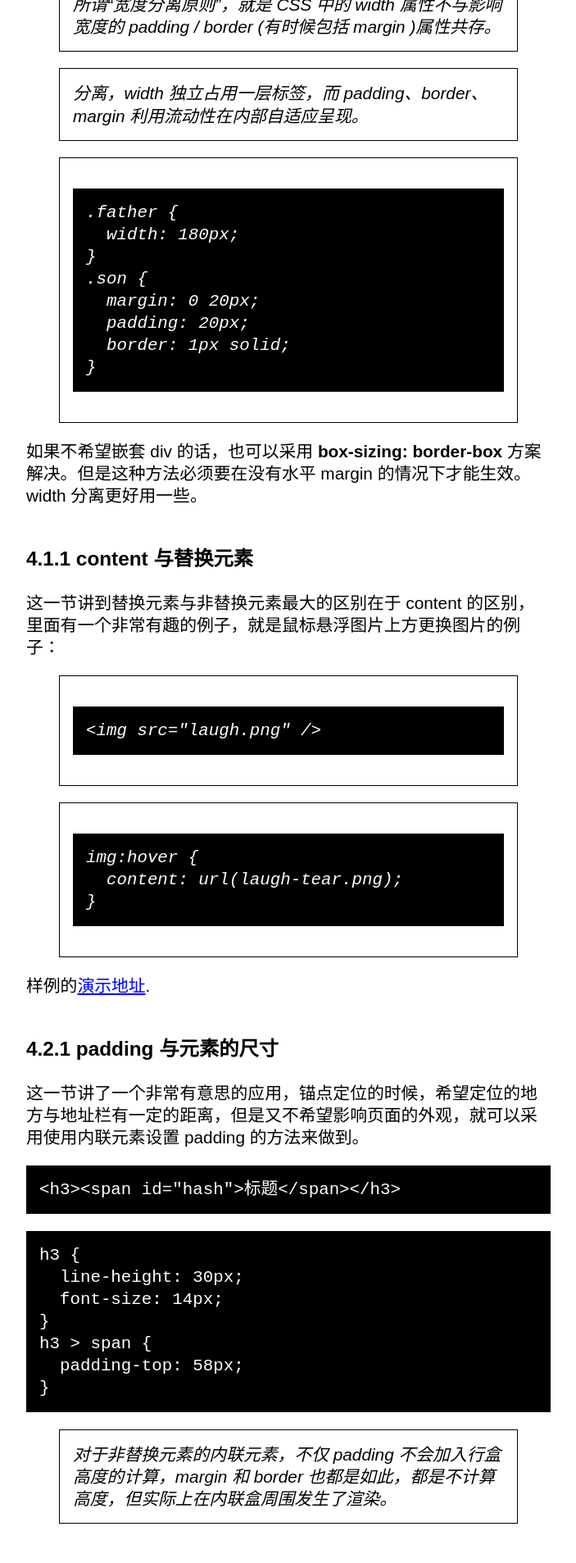
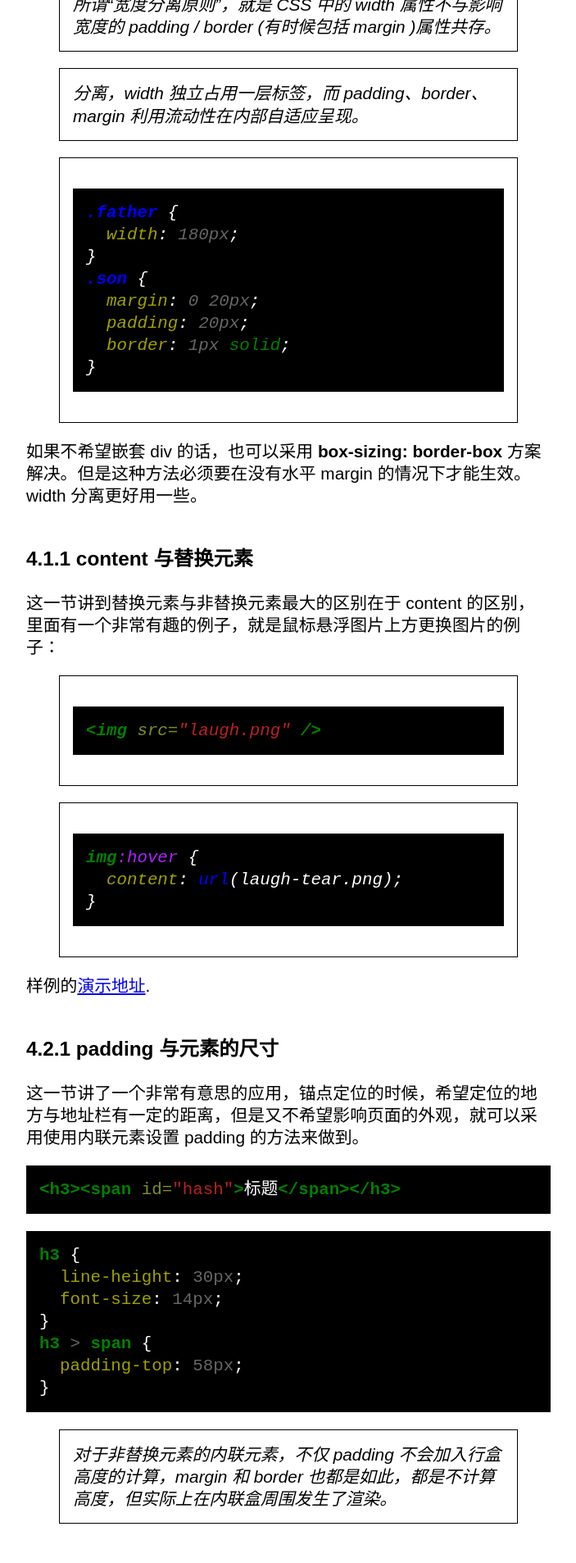
Before and after one commit to wangyu-1999/wangyu-1999.github.io, a Jekyll site: the page built from _posts/2021-08-27-读书笔记-css世界.md, in a window 1280 px wide. Shown: the part 878-2785 px from the top of the page at 82% size, without its empty margins (288-991 px from the left). Built offline with Jekyll 4.4.1, drawn with Linux system fonts in a browser that asks for light colours; comment, search, counter and statistics services are not loaded.

Commit message:
fix:修改代码风格

```diff
--- /dev/null
+++ b/assets/css/code.scss
@@ -0,0 +1,207 @@
+.highlight .hll {
+  background-color: #ffffcc;
+}
+.highlight {
+  background: #f8f8f8;
+}
+.highlight .c {
+  color: #408080;
+  font-style: italic;
+} /* Comment */
+.highlight .err {
+  border: 1px solid #ff0000;
+} /* Error */
+.highlight .k {
+  color: #008000;
+  font-weight: bold;
+} /* Keyword */
+.highlight .o {
+  color: #666666;
+} /* Operator */
+.highlight .cm {
+  color: #408080;
+  font-style: italic;
+} /* Comment.Multiline */
+.highlight .cp {
+  color: #bc7a00;
+} /* Comment.Preproc */
+.highlight .c1 {
+  color: #408080;
+  font-style: italic;
+} /* Comment.Single */
+.highlight .cs {
+  color: #408080;
+  font-style: italic;
+} /* Comment.Special */
+.highlight .gd {
+  color: #a00000;
+} /* Generic.Deleted */
+.highlight .ge {
+  font-style: italic;
+} /* Generic.Emph */
+.highlight .gr {
+  color: #ff0000;
+} /* Generic.Error */
+.highlight .gh {
+  color: #000080;
+  font-weight: bold;
+} /* Generic.Heading */
+.highlight .gi {
+  color: #00a000;
+} /* Generic.Inserted */
+.highlight .go {
+  color: #888888;
+} /* Generic.Output */
+.highlight .gp {
+  color: #000080;
+  font-weight: bold;
+} /* Generic.Prompt */
+.highlight .gs {
+  font-weight: bold;
+} /* Generic.Strong */
+.highlight .gu {
+  color: #800080;
+  font-weight: bold;
+} /* Generic.Subheading */
+.highlight .gt {
+  color: #0044dd;
+} /* Generic.Traceback */
+.highlight .kc {
+  color: #008000;
+  font-weight: bold;
+} /* Keyword.Constant */
+.highlight .kd {
+  color: #008000;
+  font-weight: bold;
+} /* Keyword.Declaration */
+.highlight .kn {
+  color: #008000;
+  font-weight: bold;
+} /* Keyword.Namespace */
+.highlight .kp {
+  color: #008000;
+} /* Keyword.Pseudo */
+.highlight .kr {
+  color: #008000;
+  font-weight: bold;
+} /* Keyword.Reserved */
+.highlight .kt {
+  color: #b00040;
+} /* Keyword.Type */
+.highlight .m {
+  color: #666666;
+} /* Literal.Number */
+.highlight .s {
+  color: #ba2121;
+} /* Literal.String */
+.highlight .na {
+  color: #7d9029;
+} /* Name.Attribute */
+.highlight .nb {
+  color: #008000;
+} /* Name.Builtin */
+.highlight .nc {
+  color: #0000ff;
+  font-weight: bold;
+} /* Name.Class */
+.highlight .no {
+  color: #880000;
+} /* Name.Constant */
+.highlight .nd {
+  color: #aa22ff;
+} /* Name.Decorator */
+.highlight .ni {
+  color: #999999;
+  font-weight: bold;
+} /* Name.Entity */
+.highlight .ne {
+  color: #d2413a;
+  font-weight: bold;
+} /* Name.Exception */
+.highlight .nf {
+  color: #0000ff;
+} /* Name.Function */
+.highlight .nl {
+  color: #a0a000;
+} /* Name.Label */
+.highlight .nn {
+  color: #0000ff;
+  font-weight: bold;
+} /* Name.Namespace */
+.highlight .nt {
+  color: #008000;
+  font-weight: bold;
+} /* Name.Tag */
+.highlight .nv {
+  color: #19177c;
+} /* Name.Variable */
+.highlight .ow {
+  color: #aa22ff;
+  font-weight: bold;
+} /* Operator.Word */
+.highlight .w {
+  color: #bbbbbb;
+} /* Text.Whitespace */
+.highlight .mf {
+  color: #666666;
+} /* Literal.Number.Float */
+.highlight .mh {
+  color: #666666;
+} /* Literal.Number.Hex */
+.highlight .mi {
+  color: #666666;
+} /* Literal.Number.Integer */
+.highlight .mo {
+  color: #666666;
+} /* Literal.Number.Oct */
+.highlight .sb {
+  color: #ba2121;
+} /* Literal.String.Backtick */
+.highlight .sc {
+  color: #ba2121;
+} /* Literal.String.Char */
+.highlight .sd {
+  color: #ba2121;
+  font-style: italic;
+} /* Literal.String.Doc */
+.highlight .s2 {
+  color: #ba2121;
+} /* Literal.String.Double */
+.highlight .se {
+  color: #bb6622;
+  font-weight: bold;
+} /* Literal.String.Escape */
+.highlight .sh {
+  color: #ba2121;
+} /* Literal.String.Heredoc */
+.highlight .si {
+  color: #bb6688;
+  font-weight: bold;
+} /* Literal.String.Interpol */
+.highlight .sx {
+  color: #008000;
+} /* Literal.String.Other */
+.highlight .sr {
+  color: #bb6688;
+} /* Literal.String.Regex */
+.highlight .s1 {
+  color: #ba2121;
+} /* Literal.String.Single */
+.highlight .ss {
+  color: #19177c;
+} /* Literal.String.Symbol */
+.highlight .bp {
+  color: #008000;
+} /* Name.Builtin.Pseudo */
+.highlight .vc {
+  color: #19177c;
+} /* Name.Variable.Class */
+.highlight .vg {
+  color: #19177c;
+} /* Name.Variable.Global */
+.highlight .vi {
+  color: #19177c;
+} /* Name.Variable.Instance */
+.highlight .il {
+  color: #666666;
+} /* Literal.Number.Integer.Long */
--- a/assets/css/main.scss
+++ b/assets/css/main.scss
@@ -2,7 +2,7 @@
 ---
 
 @import "no-style-please";
-
+@import "code";
 // 自定义博客修改属性
 // center标签作为图片的注解使用
 center {
```
